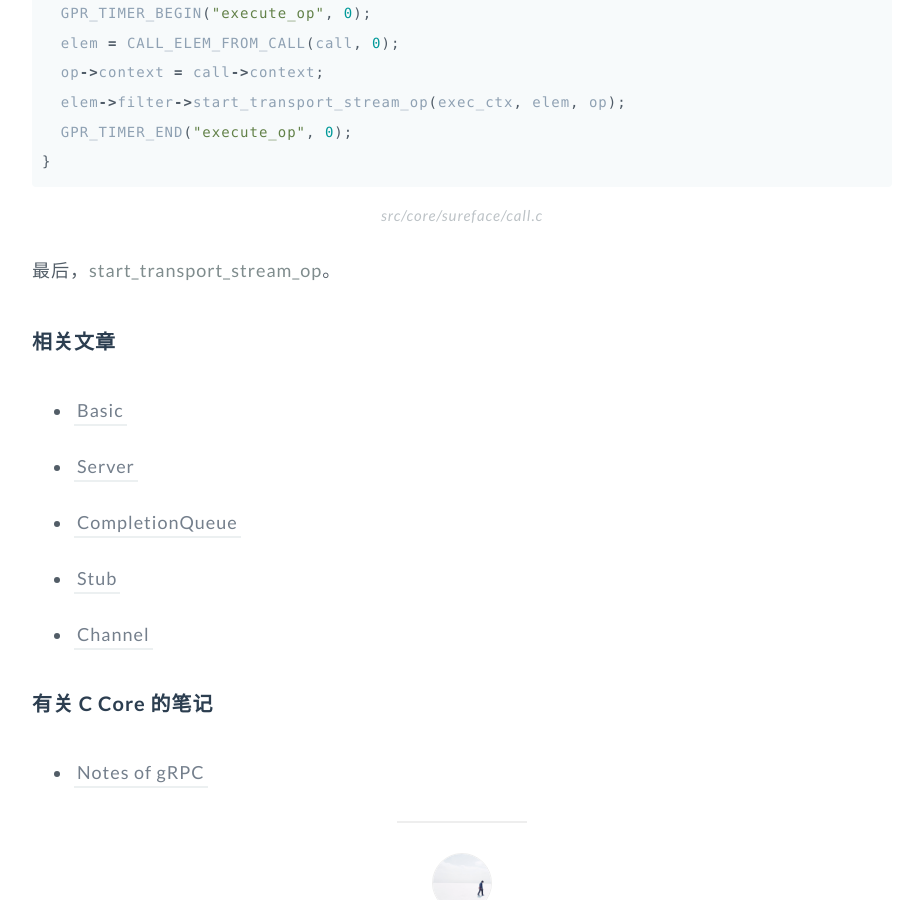
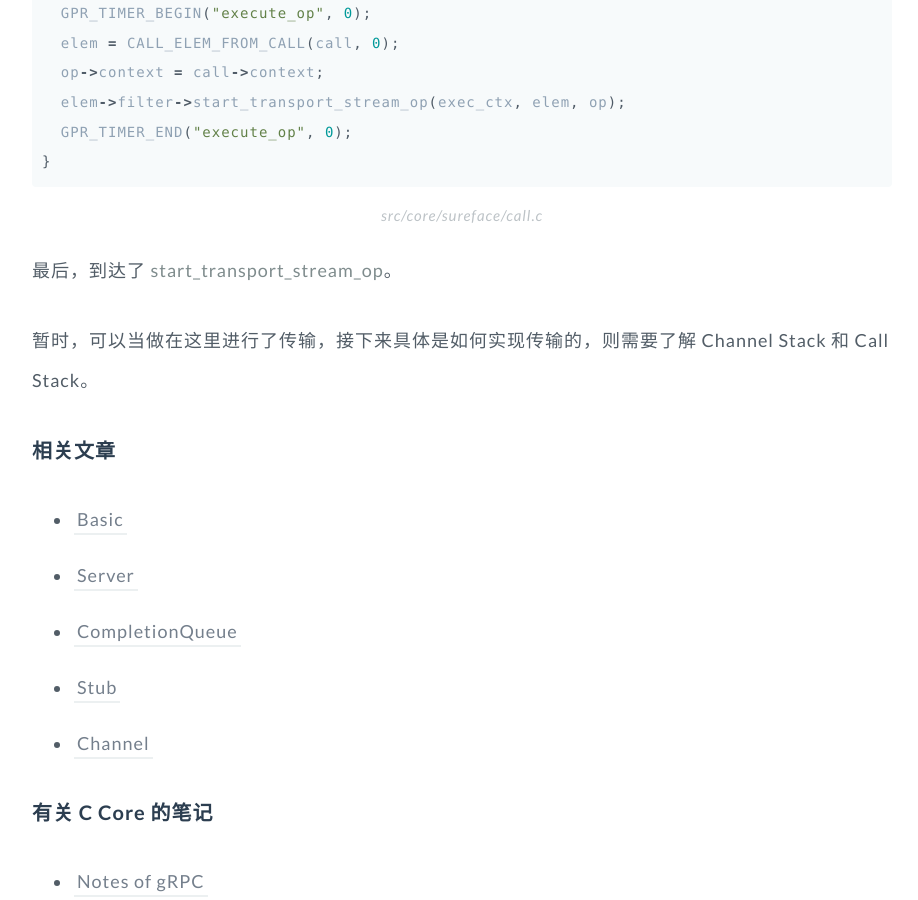
Before and after one commit to GuoJing/blog, a Jekyll site: the page built from _posts/blog/2016/2016-03-15-grpc-python-bind-source-code-4.md, in a window 1280 px wide and 900 px high, scrolled down 38484 px. Shown: the whole window, without its empty margins (178-1096 px from the left). Built offline with Jekyll 4.4.1, drawn with Linux system fonts in a browser that asks for light colours.

Commit message:
auto commit

```diff
--- a/_posts/blog/2016/2016-03-15-grpc-python-bind-source-code-4.md
+++ b/_posts/blog/2016/2016-03-15-grpc-python-bind-source-code-4.md
@@ -1372,7 +1372,9 @@ static void execute_op(grpc_exec_ctx *exec_ctx, grpc_call *call,
 {:.center}
 src/core/sureface/call.c
 
-最后，*start_transport_stream_op*。
+最后，到达了 *start_transport_stream_op*。
+
+暂时，可以当做在这里进行了传输，接下来具体是如何实现传输的，则需要了解 Channel Stack 和 Call Stack。
 
 ### 相关文章
 
```
